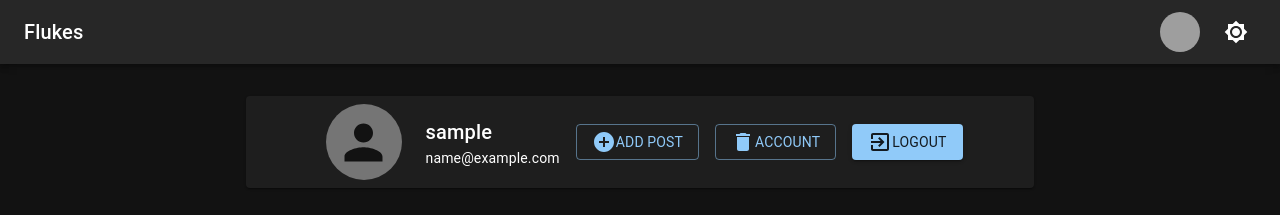
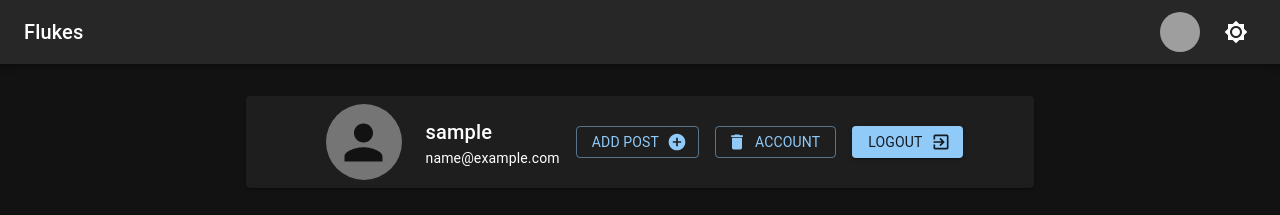
Before and after one commit to rameshk1999/react-social-blog, a React (Create React App) app: page /profile in a window 1280 px wide. Shown: the top 215 px of the page. Built offline with nearby package versions, Linux system fonts and the light colour scheme; no server answers; sample sign-in values are in the browser's storage; grey boxes are pictures that could not be loaded.

Commit message:
delete method added

```diff
--- a/src/App.js
+++ b/src/App.js
@@ -9,7 +9,6 @@ import Profile from "./pages/profile/ProfilePage";
 
 const App = () => {
   return (
-    <BrowserRouter>
     <Box>
       <Layout>
         <Routes>
@@ -20,7 +19,6 @@ const App = () => {
         </Routes>
       </Layout>
     </Box>
-    </BrowserRouter>
   );
 };
 
--- a/src/contexts/ColorContext.js
+++ b/src/contexts/ColorContext.js
@@ -1,15 +1,17 @@
 import React from "react";
 import { ThemeProvider, createTheme } from "@mui/material/styles";
 import { CssBaseline } from "@mui/material";
+import { useNavigate } from "react-router-dom";
 
 export const ColorContext = React.createContext();
 
 const ColorProvider = ({ children }) => {
   const [mode, setMode] = React.useState("dark");
   const [user, setUser] = React.useState();
+  const navigate = useNavigate();
 
   React.useEffect(() => {
-    let userData = JSON.parse(localStorage.getItem("user-data"));
+    const userData = JSON.parse(localStorage.getItem("user-data"));
     setUser(userData);
   }, []);
 
--- a/src/index.js
+++ b/src/index.js
@@ -4,14 +4,16 @@ import "./index.css";
 import App from "./App";
 import ColorProvider from "./contexts/ColorContext";
 import { SnackbarProvider } from "notistack";
-
+import { BrowserRouter } from "react-router-dom";
 ReactDOM.render(
   <React.StrictMode>
-    <ColorProvider>
-      <SnackbarProvider maxSnack={3}>
-        <App />
-      </SnackbarProvider>
-    </ColorProvider>
+    <BrowserRouter>
+      <ColorProvider>
+        <SnackbarProvider maxSnack={3}>
+          <App />
+        </SnackbarProvider>
+      </ColorProvider>
+    </BrowserRouter>
   </React.StrictMode>,
   document.getElementById("root")
 );
--- a/src/pages/profile/ProfilePage.jsx
+++ b/src/pages/profile/ProfilePage.jsx
@@ -157,38 +157,49 @@ const ProfilePage = () => {
 
   const updateProfile = (e) => {
     e.preventDefault();
-    const payload = {
+    let payload1 = {
       userId: user?._id,
       username: user?.username,
       password: password,
       profileImage: url,
     };
-    instance.put(`api/users/${user?._id}`, payload).then((res) => {
+    instance
+      .put(`api/users/${user?._id}`, payload1)
+      .then((res) => {
         if (res.status === 200) {
           handleClose();
           handleClickUpdate("success");
           handleLogout();
         }
+      })
+      .catch((err) => {
+        console.log(err);
       });
   };
 
-  const handleDeleteAccount = (e) => {
+  const handleDele = (e) => {
     e.preventDefault();
     setEdit(true);
     setDele(true);
-    const payload = {
+    handleOpen();
+  };
+  const handleDeleteAccount = (e) => {
+    let payload2 = {
       userId: user?._id,
       username: user?.username,
       password: password,
     };
-    instance.delete(`api/users/${user?._id}`, payload).then((res) => {
-      if (res.status === 200) {
+    instance
+      .delete(`api/users/${user?._id}`, { data: payload2 })
+      .then((res) => {
         if (res.status === 200) {
           handleClose();
           handleClickUpdate("success");
           handleLogout();
         }
-      }
+      })
+      .catch((err) => {
+        console.log(err);
       });
   };
 
@@ -240,8 +251,8 @@ const ProfilePage = () => {
               variant="outlined"
               aria-label="upload picture"
               component="span"
+              endIcon={<AddCircleIcon />}
             >
-              <AddCircleIcon />
               {"   "}
               <Typography variant="body2">Add Post</Typography>
             </Button>
@@ -251,9 +262,9 @@ const ProfilePage = () => {
               variant="outlined"
               aria-label="upload picture"
               component="span"
-              onClick={handleDeleteAccount}
+              startIcon={<DeleteIcon />}
+              onClick={handleDele}
             >
-              <DeleteIcon />
               {"   "}
               <Typography variant="body2">Account</Typography>
             </Button>
@@ -262,9 +273,9 @@ const ProfilePage = () => {
               variant="contained"
               aria-label="upload picture"
               component="span"
+              endIcon={<ExitToAppIcon />}
               onClick={handleLogout}
             >
-              <ExitToAppIcon />
               {"   "}
               <Typography variant="body2">Logout</Typography>
             </Button>
@@ -324,7 +335,7 @@ const ProfilePage = () => {
               </Typography>
               <Divider flexItem />
               <form>
-                {dele && (
+                {!dele && (
                   <label htmlFor="icon-button-file">
                     <input
                       style={{
@@ -373,7 +384,7 @@ const ProfilePage = () => {
                   endIcon={<SendIcon />}
                   fullWidth
                   color="secondary"
-                  onClick={updateProfile}
+                  onClick={dele ? handleDeleteAccount : updateProfile}
                 >
                   Continue
                 </Button>
```
Lines whose indentation alone changed are shown as unchanged.
